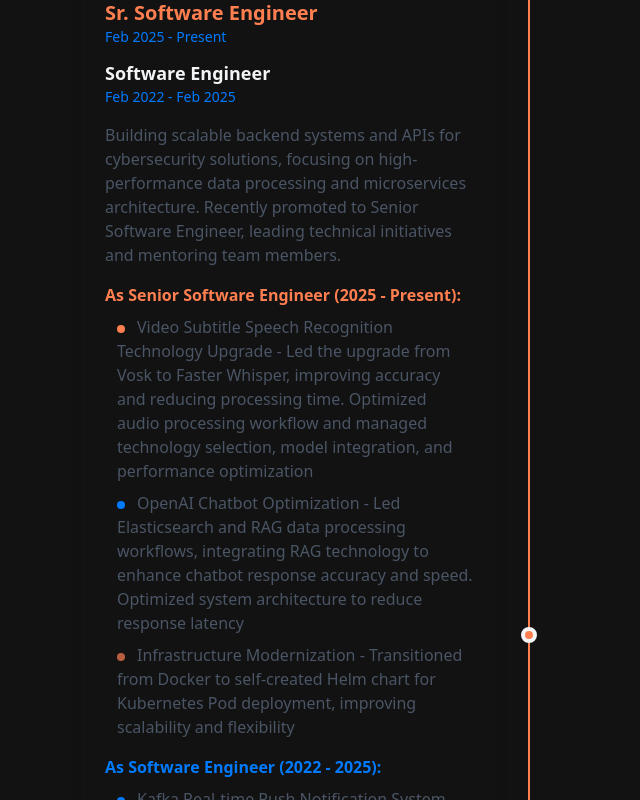
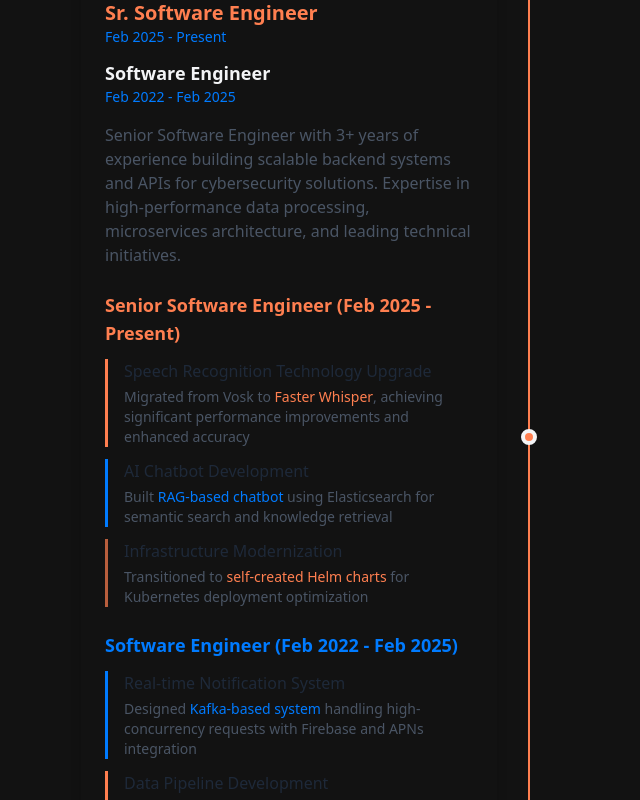
Before and after one commit to J-I-P/jyp-dev, a Next.js app: page / in a window 1280 px wide. Shown: the part 1460-2260 px from the top of the page, without its empty margins (111-751 px from the left). Built offline with nearby package versions, Linux system fonts and the light colour scheme.

Commit message:
Refactor experience section to enhance clarity and detail; update project descriptions for improved readability

```diff
--- a/app/page.tsx
+++ b/app/page.tsx
@@ -214,37 +214,45 @@ export default function Home() {
                         <p className="text-sm text-secondary-accent">Feb 2022 - Feb 2025</p>
                       </div>
 
-                      <p className="text-gray-600 dark:text-gray-400 mb-4">
-                        Building scalable backend systems and APIs for cybersecurity solutions, focusing on
-                        high-performance data processing and microservices architecture. Recently promoted to
-                        Senior Software Engineer, leading technical initiatives and mentoring team members.
+                      <p className="text-gray-600 dark:text-gray-400 mb-6">
+                        Senior Software Engineer with 3+ years of experience building scalable backend systems and APIs
+                        for cybersecurity solutions. Expertise in high-performance data processing, microservices architecture,
+                        and leading technical initiatives.
                       </p>
 
-                      <div className="space-y-4 text-gray-600 dark:text-gray-400 mb-4">
+                      <div className="space-y-6 mb-4">
 
                         {/* Senior Software Engineer Projects */}
                         <div>
-                          <p className="font-semibold text-primary-accent mb-2">As Senior Software Engineer (2025 - Present):</p>
-
-                          <div className="space-y-2 ml-3">
-                            <p><span className="inline-block w-2 h-2 bg-primary-accent rounded-full mr-3"></span><span className="font-medium">Video Subtitle Speech Recognition Technology Upgrade</span> - Led the upgrade from Vosk to Faster Whisper, improving accuracy and reducing processing time. Optimized audio processing workflow and managed technology selection, model integration, and performance optimization</p>
-
-                            <p><span className="inline-block w-2 h-2 bg-secondary-accent rounded-full mr-3"></span><span className="font-medium">OpenAI Chatbot Optimization</span> - Led Elasticsearch and RAG data processing workflows, integrating RAG technology to enhance chatbot response accuracy and speed. Optimized system architecture to reduce response latency</p>
-
-                            <p><span className="inline-block w-2 h-2 bg-primary-accent/70 rounded-full mr-3"></span><span className="font-medium">Infrastructure Modernization</span> - Transitioned from Docker to self-created Helm chart for Kubernetes Pod deployment, improving scalability and flexibility</p>
+                          <h5 className="text-lg font-semibold text-primary-accent mb-3">Senior Software Engineer (Feb 2025 - Present)</h5>
+                          <div className="space-y-3">
+                            <div className="border-l-3 border-primary-accent pl-4">
+                              <h6 className="font-medium text-gray-800 dark:text-gray-200 mb-1">Speech Recognition Technology Upgrade</h6>
+                              <p className="text-gray-600 dark:text-gray-400 text-sm">Migrated from Vosk to <span className="text-primary-accent font-medium">Faster Whisper</span>, achieving significant performance improvements and enhanced accuracy</p>
+                            </div>
+                            <div className="border-l-3 border-secondary-accent pl-4">
+                              <h6 className="font-medium text-gray-800 dark:text-gray-200 mb-1">AI Chatbot Development</h6>
+                              <p className="text-gray-600 dark:text-gray-400 text-sm">Built <span className="text-secondary-accent font-medium">RAG-based chatbot</span> using Elasticsearch for semantic search and knowledge retrieval</p>
+                            </div>
+                            <div className="border-l-3 border-primary-accent/70 pl-4">
+                              <h6 className="font-medium text-gray-800 dark:text-gray-200 mb-1">Infrastructure Modernization</h6>
+                              <p className="text-gray-600 dark:text-gray-400 text-sm">Transitioned to <span className="text-primary-accent font-medium">self-created Helm charts</span> for Kubernetes deployment optimization</p>
+                            </div>
                           </div>
                         </div>
 
                         {/* Software Engineer Projects */}
                         <div>
-                          <p className="font-semibold text-secondary-accent mb-2">As Software Engineer (2022 - 2025):</p>
-
-                          <div className="space-y-2 ml-3">
-                            <p><span className="inline-block w-2 h-2 bg-secondary-accent rounded-full mr-3"></span><span className="font-medium">Kafka Real-time Push Notification System</span> - Independently designed and implemented a real-time push notification system handling high-concurrency requests and triggering notifications via Firebase and APNs. Implemented event-driven architecture where data changes trigger Kafka events</p>
-
-                            <p><span className="inline-block w-2 h-2 bg-primary-accent rounded-full mr-3"></span><span className="font-medium">Fluentd Data Pipeline Implementation</span> - Designed and maintained a Fluentd data pipeline to integrate data from MySQL into Elasticsearch. Configured Fluentd plugins for data transformation and improved data transmission efficiency</p>
-
-                            <p><span className="inline-block w-2 h-2 bg-secondary-accent/70 rounded-full mr-3"></span><span className="font-medium">Infrastructure Optimization</span> - Transitioned deployment from custom Docker images to Bitnami's Helm charts for Kubernetes, improving system scalability and maintainability</p>
+                          <h5 className="text-lg font-semibold text-secondary-accent mb-3">Software Engineer (Feb 2022 - Feb 2025)</h5>
+                          <div className="space-y-3">
+                            <div className="border-l-3 border-secondary-accent pl-4">
+                              <h6 className="font-medium text-gray-800 dark:text-gray-200 mb-1">Real-time Notification System</h6>
+                              <p className="text-gray-600 dark:text-gray-400 text-sm">Designed <span className="text-secondary-accent font-medium">Kafka-based system</span> handling high-concurrency requests with Firebase and APNs integration</p>
+                            </div>
+                            <div className="border-l-3 border-primary-accent pl-4">
+                              <h6 className="font-medium text-gray-800 dark:text-gray-200 mb-1">Data Pipeline Development</h6>
+                              <p className="text-gray-600 dark:text-gray-400 text-sm">Built <span className="text-primary-accent font-medium">Fluentd pipeline</span> for MySQL to Elasticsearch data integration and transformation</p>
+                            </div>
                           </div>
                         </div>
 
```
